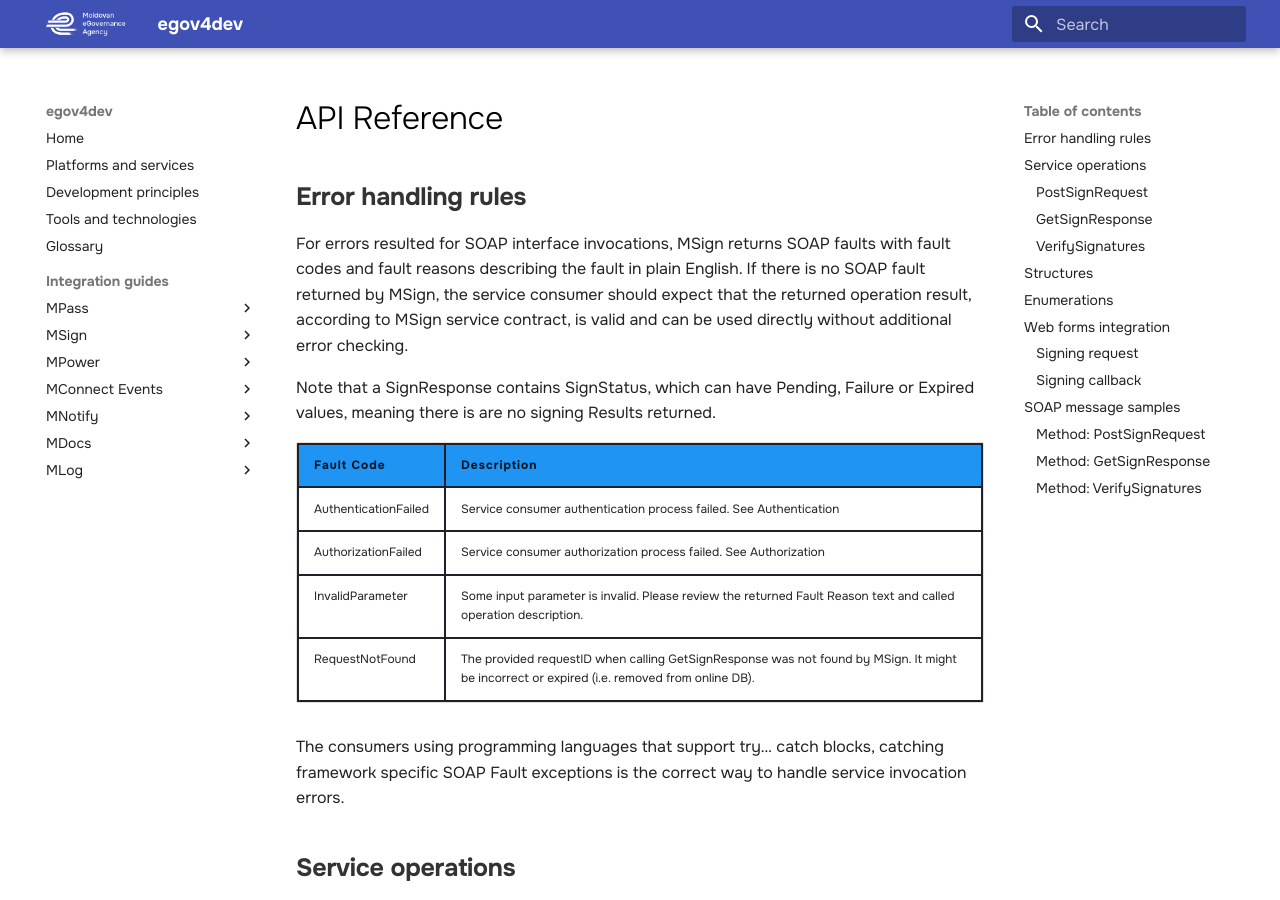
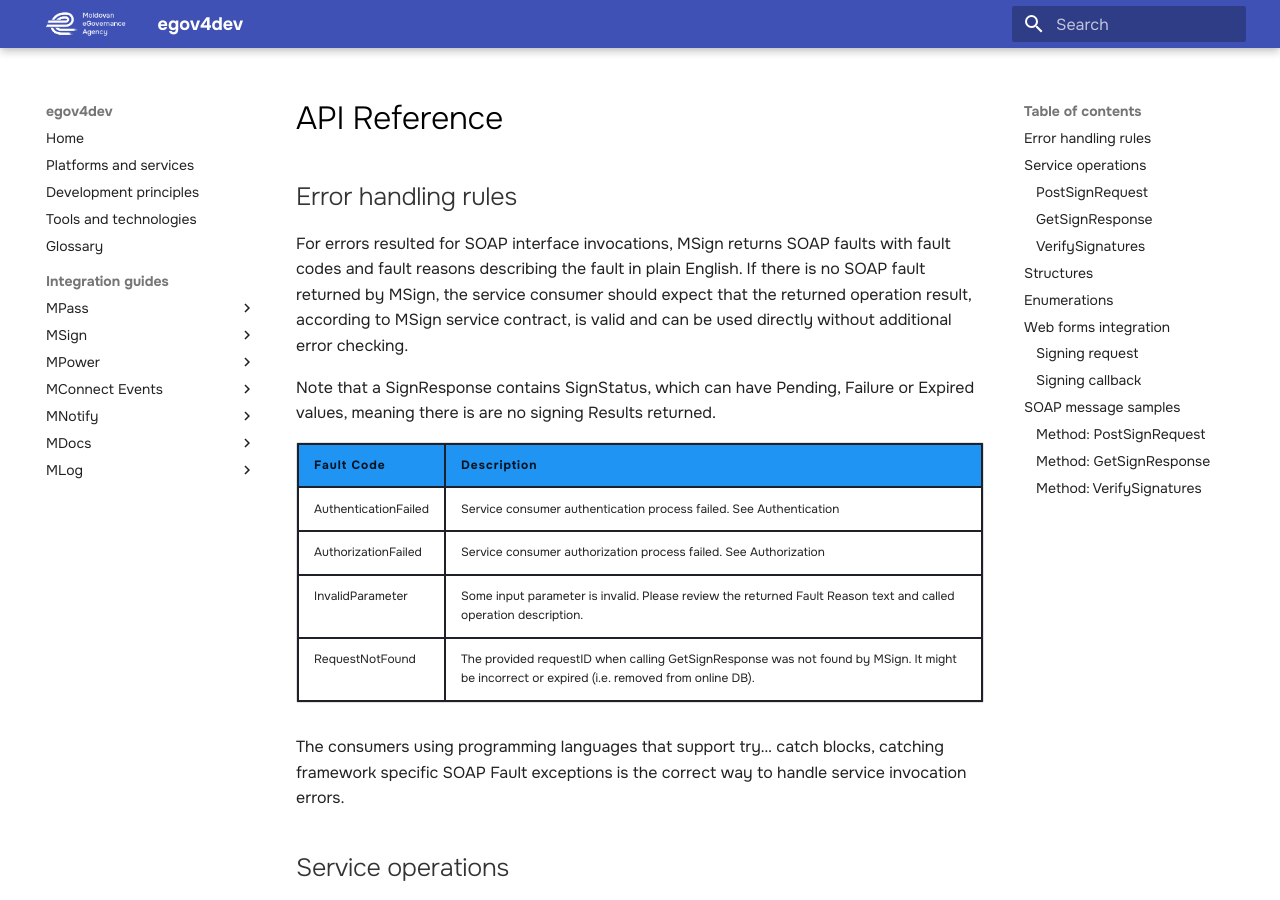
Before and after one commit to egov-moldova/egov4dev, an MkDocs documentation site: the page built from docs/guides/msign/api-references.md, in a window 1280 px wide and 900 px high. Built offline with MkDocs 1.6.1 and Material for MkDocs 9.7.7, drawn with Linux system fonts in a browser that asks for light colours.

````diff
--- a/docs/guides/msign/api-references.md
+++ b/docs/guides/msign/api-references.md
@@ -1,6 +1,6 @@
-#API Reference
+# API Reference
 
-##**Error handling rules**
+## Error handling rules
 
 For errors resulted for SOAP interface invocations, MSign returns SOAP faults with fault codes and fault reasons describing the fault in plain English. If there is no SOAP fault returned by MSign, the service consumer should expect that the returned operation result, according to MSign service contract, is valid and can be used directly without additional error checking.
 
@@ -35,9 +35,9 @@ Note that a SignResponse contains SignStatus, which can have Pending, Failure or
 
 The consumers using programming languages that support try… catch blocks, catching framework specific SOAP Fault exceptions is the correct way to handle service invocation errors.
 
-##**Service operations**
+## Service operations
 
-###**PostSignRequest**
+### PostSignRequest
 
 <table>
   <tbody>
@@ -96,7 +96,7 @@ The consumers using programming languages that support try… catch blocks, catc
   </tbody>
 </table>
 
-###**GetSignResponse**
+### GetSignResponse
 
 <table>
   <tbody>
@@ -168,7 +168,7 @@ The consumers using programming languages that support try… catch blocks, catc
   </tbody>
 </table>
 
-###**VerifySignatures**
+### VerifySignatures
 
 <table>
   <tbody>
@@ -231,7 +231,7 @@ The consumers using programming languages that support try… catch blocks, catc
   </tbody>
 </table>
 
-##**Structures**
+## Structures
 
 <span class="red-bold-text">Important.</span> The order in which the members are described below is for description purposes only. The order of the elements in the actual XML structures, as defined in WSDL, is alphabetical. To get a correct implementation, it is recommended to use an automatic conversion tool from WSDL to your programming language or environment.
 
@@ -469,7 +469,7 @@ The consumers using programming languages that support try… catch blocks, catc
   </tbody>
 </table>
 
-##**Enumerations**
+## Enumerations
 
 <table>
   <thead>
@@ -527,9 +527,9 @@ The consumers using programming languages that support try… catch blocks, catc
   </tbody>
 </table>
 
-##**Web forms integration**
+## Web forms integration
 
-###**Signing request**
+### Signing request
 
 <table>
   <tbody>
@@ -594,7 +594,7 @@ The consumers using programming languages that support try… catch blocks, catc
   </tbody>
 </table>
 
-###**Signing callback**
+### Signing callback
 
 <table>
   <tbody>
@@ -641,13 +641,13 @@ The consumers using programming languages that support try… catch blocks, catc
 </table>
 
 
-##**SOAP message samples**
+## SOAP message samples
 
 !!! note "Manual implementation"
 
 We will present here samples of exchanged SOAP messages. This might be useful for those that integrate with MSign but do not fully support WSDL-based service proxy generation.
 
-###**Method: PostSignRequest**
+### Method: PostSignRequest
 
 === "request.xml"
 
@@ -686,7 +686,7 @@ We will present here samples of exchanged SOAP messages. This might be useful fo
     </s:Envelope>
     ```
 
-###**Method: GetSignResponse**
+### Method: GetSignResponse
 
 === "request.xml"
 
@@ -726,7 +726,7 @@ We will present here samples of exchanged SOAP messages. This might be useful fo
     </s:Envelope>
     ```
 
-###**Method: VerifySignatures**
+### Method: VerifySignatures
 
 === "request.xml"
 
````
